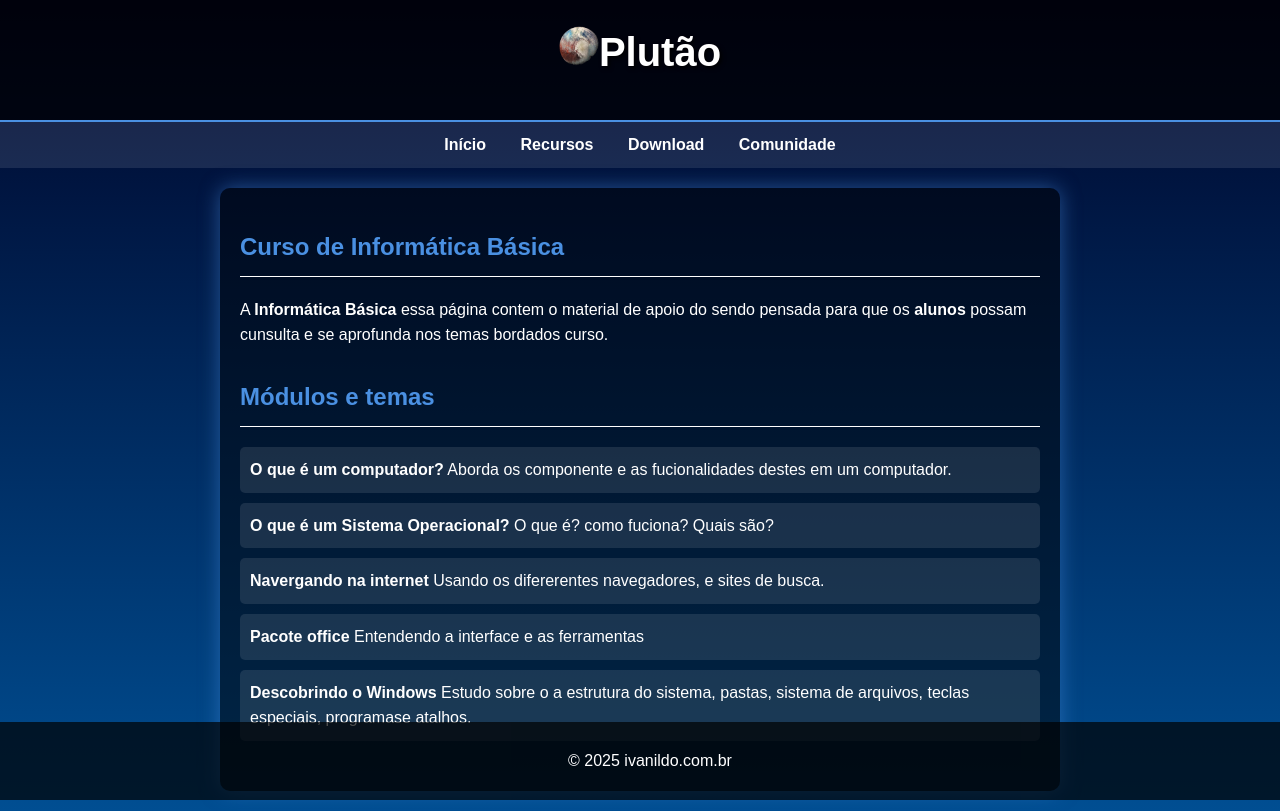
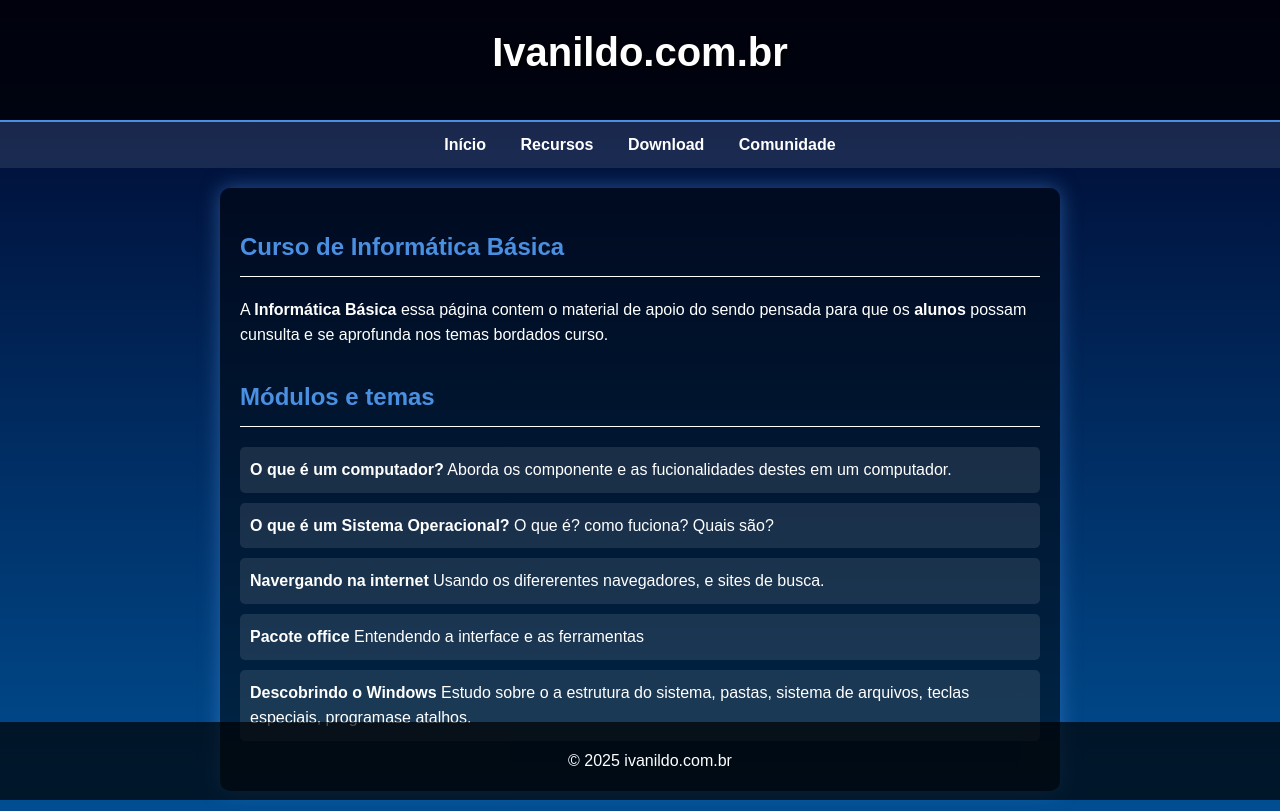
Before and after one commit to ivanildo2025/ivanildo2025.github.io, a plain HTML site: page Curso/index.html in a window 1280 px wide. Drawn offline with Linux system fonts and the light colour scheme.

Commit message:
Update index.html
Signed-off-by: ivanildo <nb1kwml@gmail.com>

```diff
--- a/Curso/index.html
+++ b/Curso/index.html
@@ -98,7 +98,7 @@
 <body>
     <div class="estrelas"></div>
     <header>
-        <h1><img src="/plutão/img/icone-iniciar.png" width="40">Plutão</h1>
+        <h1>Ivanildo.com.br</h1>
         <p></p>
     </header>
 
```
